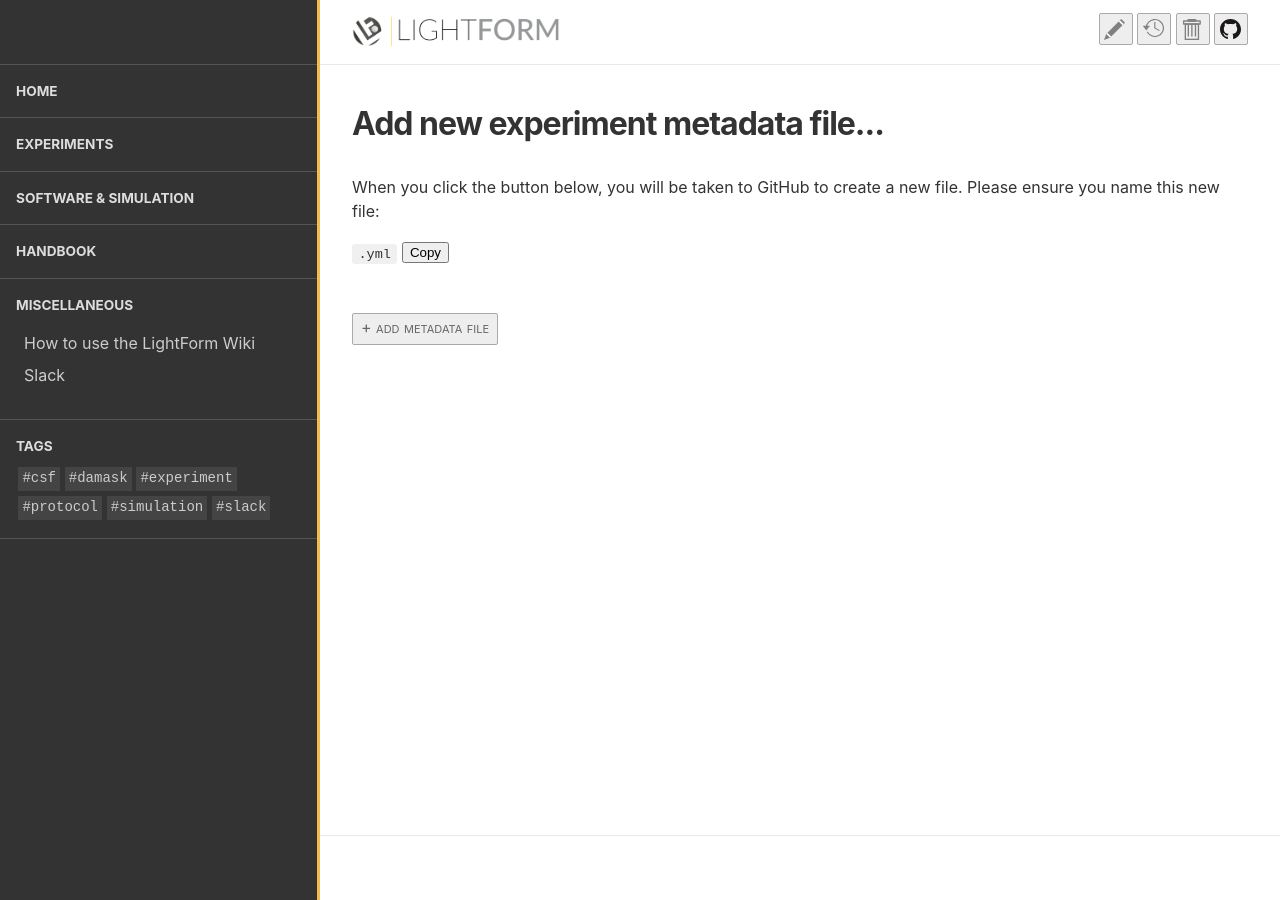
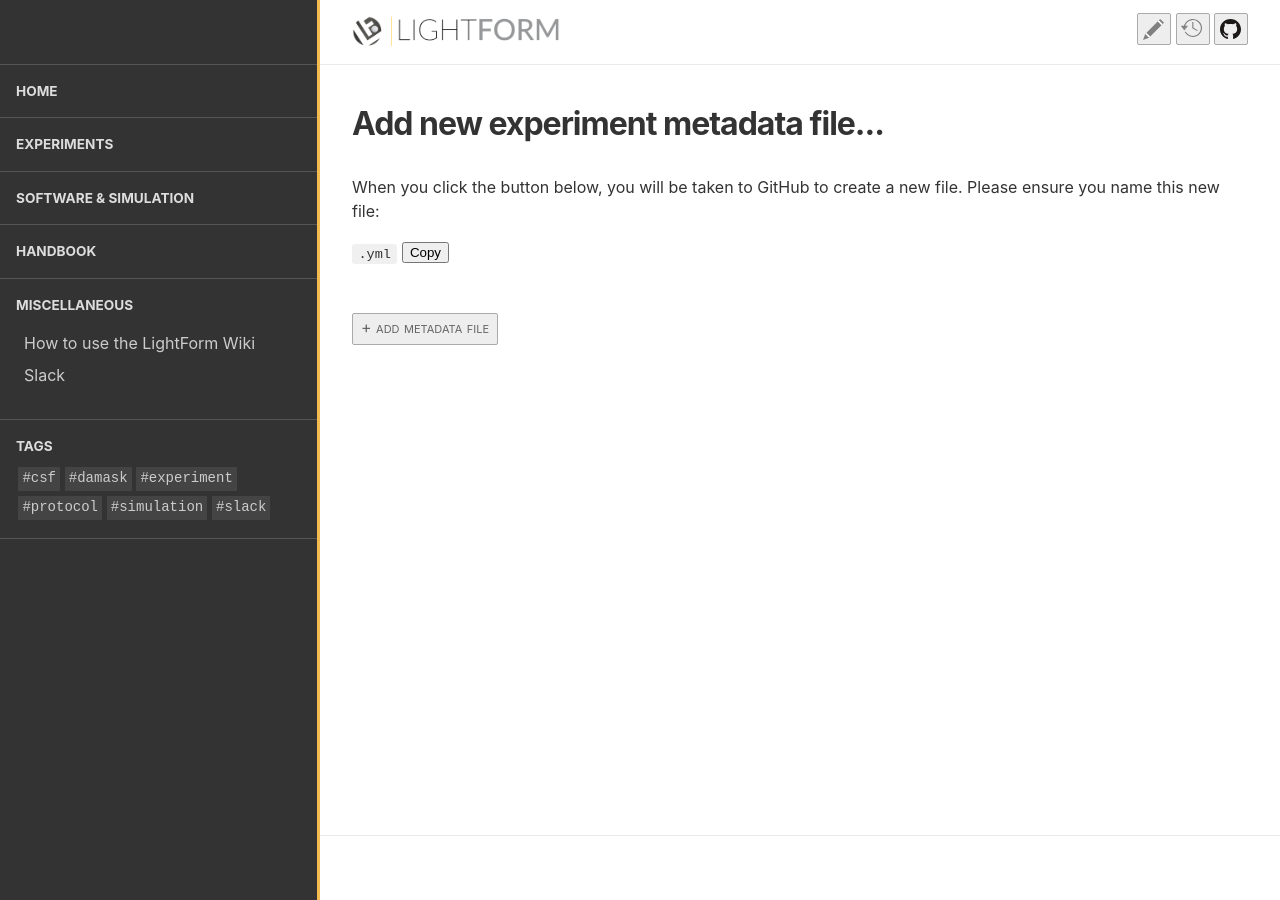
Before and after one commit to LightForm-group/wiki, a Jekyll site: the page built from add_metadata_file.html, in a window 1280 px wide. Built offline with Jekyll 4.4.1, drawn with Linux system fonts in a browser that asks for light colours.

Commit message:
Remove delete page button from add_metadata_file

```diff
--- a/_includes/page_header.html
+++ b/_includes/page_header.html
@@ -26,7 +26,7 @@
             <a href="{{ history_url }}" class="page-history-button"
                 title="View the commit history of this page on GitHib."><span
                     class="page-manage-button-text">history</span></a>
-            {% if path[-1] != 'index.md' and path[-1] != 'index.html' and path[-1] != 'tagged.html' %}
+            {% if path[-1] != 'index.md' and path[-1] != 'index.html' and path[-1] != 'tagged.html' and path[-1] != 'add_metadata_file.html' %}
                 <a href="{{ github_del_url }}" class="delete-page-button" title="Delete this page on GitHub."><span
                     class="page-manage-button-text">delete</span></a>
             {% endif %}
```
